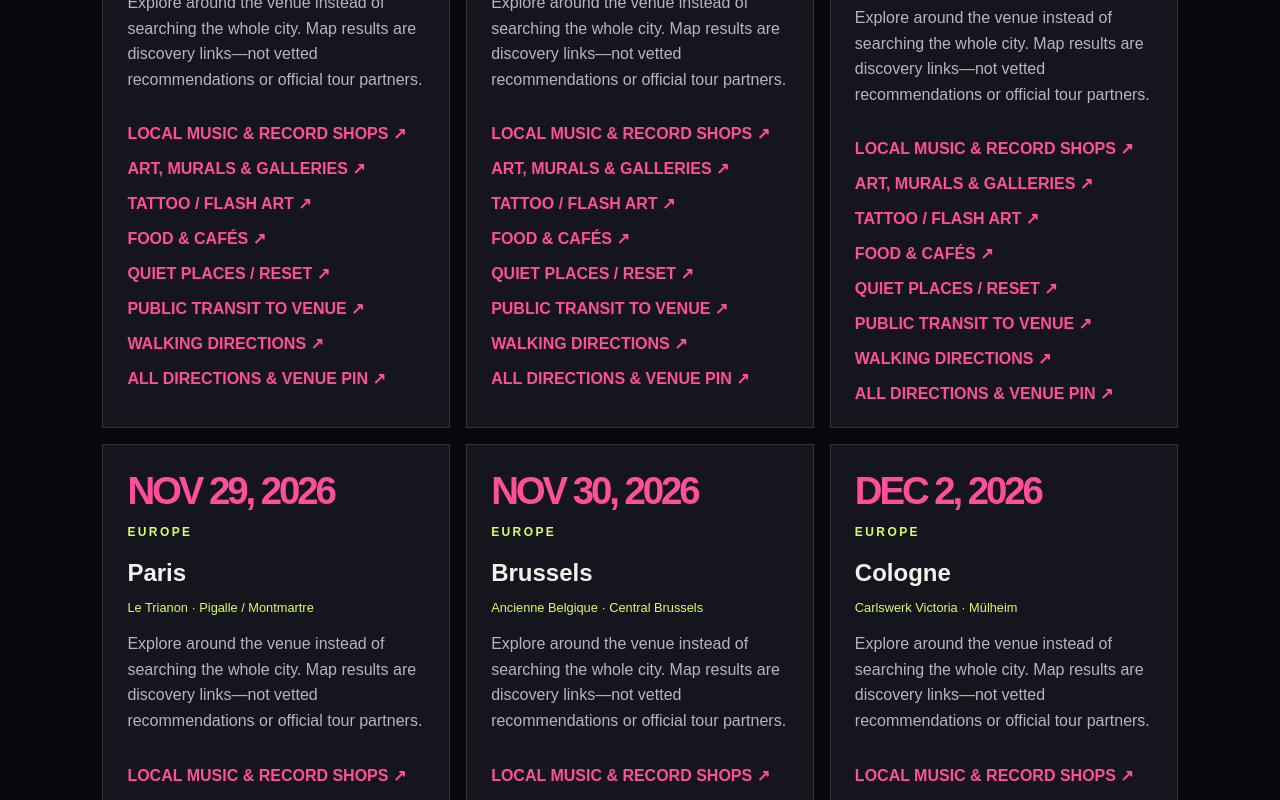
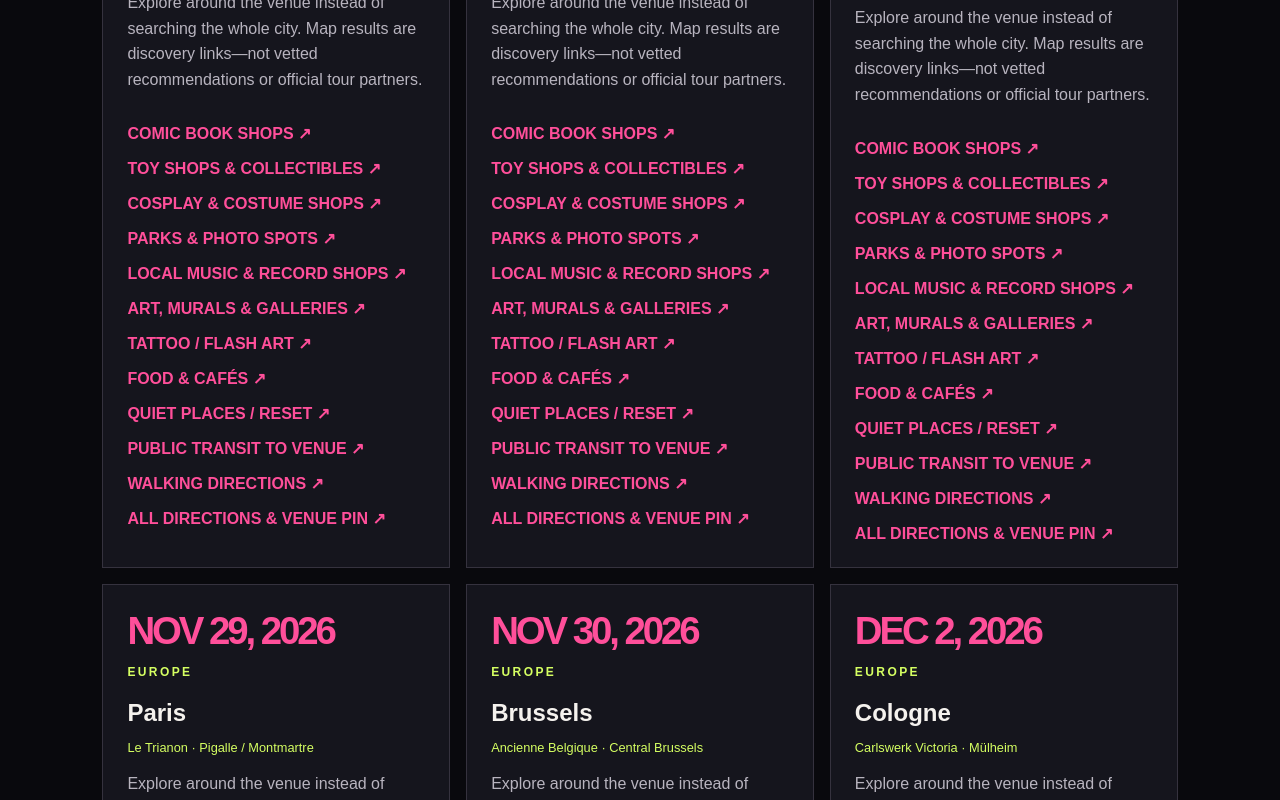
Before and after one commit to Loptr-Lab/pay-it-forward, a Next.js app: page /route in a window 1280 px wide. Shown: the part 1300-2100 px from the top of the page. Built offline with nearby package versions, Linux system fonts and the light colour scheme.

Commit message:
Add comic, toy, cosplay and photo spot searches to tour stops

```diff
--- a/src/app/route/page.tsx
+++ b/src/app/route/page.tsx
@@ -42,6 +42,10 @@ function StopCard({ stop }: { stop: TourStop }) {
       <h3>{stop.city}</h3>
       <p className="route-address">{stop.venue} · {stop.area}</p>
       <p>Explore around the venue instead of searching the whole city. Map results are discovery links—not vetted recommendations or official tour partners.</p>
+      <a className="text-link" href={venueSearch(stop, "comic book shops comic stores manga")} target="_blank" rel="noreferrer">COMIC BOOK SHOPS ↗</a>
+      <a className="text-link" href={venueSearch(stop, "toy stores collectible toys action figures")} target="_blank" rel="noreferrer">TOY SHOPS & COLLECTIBLES ↗</a>
+      <a className="text-link" href={venueSearch(stop, "cosplay costume shops")} target="_blank" rel="noreferrer">COSPLAY & COSTUME SHOPS ↗</a>
+      <a className="text-link" href={venueSearch(stop, "parks scenic photography locations")} target="_blank" rel="noreferrer">PARKS & PHOTO SPOTS ↗</a>
       <a className="text-link" href={venueSearch(stop, "independent record shops music venues")} target="_blank" rel="noreferrer">LOCAL MUSIC & RECORD SHOPS ↗</a>
       <a className="text-link" href={venueSearch(stop, "street art murals galleries")} target="_blank" rel="noreferrer">ART, MURALS & GALLERIES ↗</a>
       <a className="text-link" href={venueSearch(stop, "tattoo studios tattoo flash artists")} target="_blank" rel="noreferrer">TATTOO / FLASH ART ↗</a>
```
